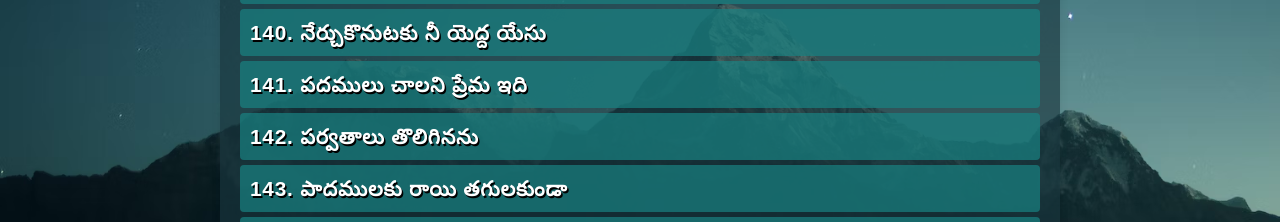
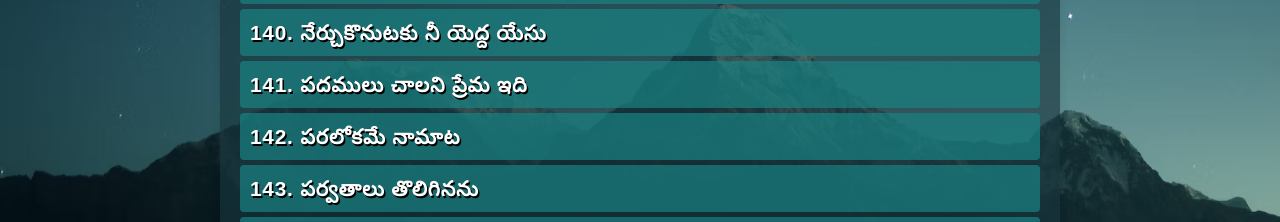
Before and after one commit to Jaisonno/Jlfgm, a plain HTML site: page index.html in a window 1280 px wide. Shown: the part 7592-7814 px from the top of the page. Drawn offline with Linux system fonts and the light colour scheme.

Commit message:
Update index.html

```diff
--- a/index.html
+++ b/index.html
@@ -1524,7 +1524,10 @@
          "title": "నీలోనే ఆనందం నీలోనే అతిశయం",
          "lyrics": "నీలోనే ఆనందం <br> నీలోనే అతిశయం (2) <br> నీతోనేనా జీవితం  నీలోనే నా జీవనం <br> యేసయ్యా...యేసయ్యా... (3) <br> <br> 1. సహృదయం సధ్బావం  <br> సత్క్రియలు సన్మార్గం  <br> నూతనజీవం శాసించే  <br> నీతోనే నా జీవితం  (2) <br> అందరు నన్ను విడచిన <br> నీతోనే నా జీవితం   <br> ఎవ్వరు ఏమనుకున్నా  <br> నీతోనే నా జీవితం  							 <br> || యేసయ్యా ||   <br> <br> 2. ప్రేమచూపి కృపను ఇచ్చి  <br> సహనము నేర్పి బలమును పంచి  <br> శ్రమలో ధైర్యమునిచ్చిన  <br> నీతో నా జీవితం (2) <br> నాకై ప్రాణం ఇచ్చిన <br> నీతోనే నా జీవితం  <br> నాకై రక్తము కార్చిన  <br> నీతోనే నా జీవనం 	 <br> || యేసయ్యా || "
         },
-
+        {
+         "title": "పరలోకమే నామాట",
+         "lyrics": "పరలోకమే నామాట <br> పరిశుద్ధమే నాశ్వాశ <br> భువినుండేది కొద్దికాలమే <br> యెసునికై సువిశేషమమకై <br> <br> 1. యేసయ్య వస్తాడు మేఘాలపైన <br> తనతో చేర్చుకొనున్ (2) <br> తోడుగా వుంచుకొనున్  <br> ననుతోడుగా వుంచుకొనున్ (2) <br> <br> 2. కన్నీరంతా తుడవబడున్ <br> కష్టాలు మాయమౌవున్ (2) <br> అంతా నూతనమగున్ <br> బ్రతుకంతా నూతనమగున్ (2) <br> <br> 3.సంగీతకారుడు దావీదున్ గాంచి <br> పాడమని నేకోరెదన్ (2) <br> న్నాట్యమాడేదను   <br> నే నాట్యమాడేదను (2) <br> <br> 4.నా సొంత దేశం పరలోకమే  <br> ఎప్పుడు నేచూస్తాను (2) <br> ప్రతి దినం వేచియున్నా  <br> నే ప్రతిదినం వేచియున్నా (2)"
+        },
 
       ];
 
```
